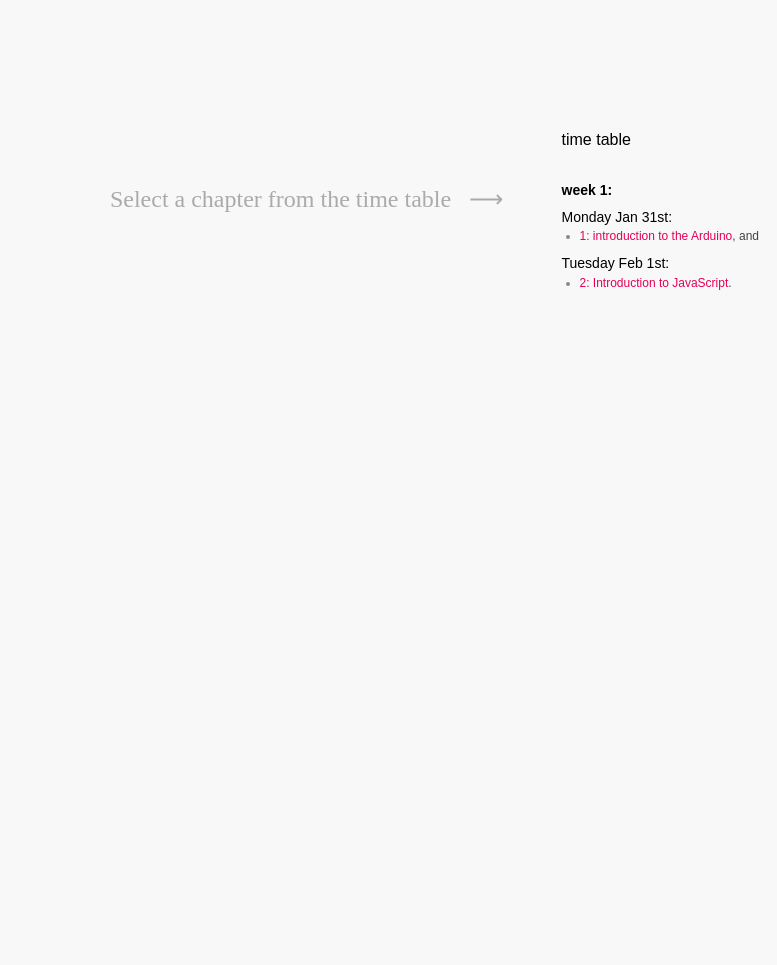
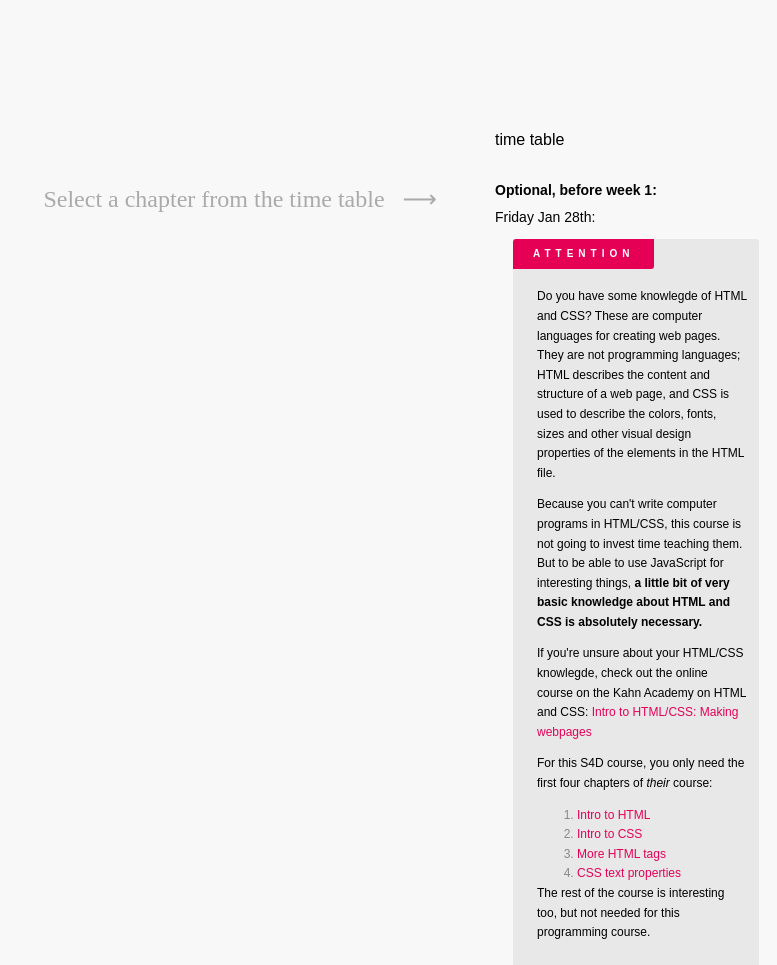
Before and after one commit to s4designers/s4designers.github.io, a plain HTML site: page index.html in a window 1280 px wide. Shown: the top 965 px of the page, without its empty margins (503-1280 px from the left). Before the commit the page ends 800 px from the top, so only its background shows below. Drawn offline with Linux system fonts and the light colour scheme.

Commit message:
add links to HTML/CSS course to agenda

```diff
--- a/agenda.html
+++ b/agenda.html
@@ -1,5 +1,23 @@
 <h1>time table</h1>
 <div id="week1" class="week">
+  <div id="week1" class="week">
+    <h2>Optional, before week 1:</h2>
+    <h3>Friday Jan 28th:</h3>
+    <ul class="lesson-content">
+      <div class="attention">
+        <p>Do you have some knowlegde of HTML and CSS? These are computer languages for creating web pages. They are not programming languages; HTML describes the content and structure of a web page, and CSS is used to describe the colors, fonts, sizes and other visual design properties of the elements in the HTML file. </p>
+        <p>Because you can't write computer programs in HTML/CSS, this course is not going to invest time teaching them. But to be able to use JavaScript for interesting things, <b>a little bit of very basic knowledge about HTML and CSS is absolutely necessary.</b></p>
+        <p>If you're unsure about your HTML/CSS knowlegde, check out the online course on the Kahn Academy on HTML and CSS: <a href="https://www.khanacademy.org/computing/computer-programming/html-css">Intro to HTML/CSS: Making webpages</a></p>
+        <p>For this S4D course, you only need the first four chapters of <i>their</i> course:</p>
+        <ol>
+          <li><a href="https://www.khanacademy.org/computing/computer-programming/html-css/intro-to-html/v/making-webpages-intro">Intro to HTML</a></li>
+          <li><a href="https://www.khanacademy.org/computing/computer-programming/html-css/intro-to-css/pt/css-basics">Intro to CSS</a></li>
+          <li><a href="https://www.khanacademy.org/computing/computer-programming/html-css/html-tags-continued/pt/html-links">More HTML tags</a></li>
+          <li><a href="https://www.khanacademy.org/computing/computer-programming/html-css/css-text-properties/v/css-zen-garden">CSS text properties</a></li>
+        </ol>
+        The rest of the course is interesting too, but not needed for this programming course.
+      </div>
+    </ul>
   <h2>week 1:</h2>
   <h3>Monday Jan 31st:</h3>
   <ul class="lesson-content">
```
